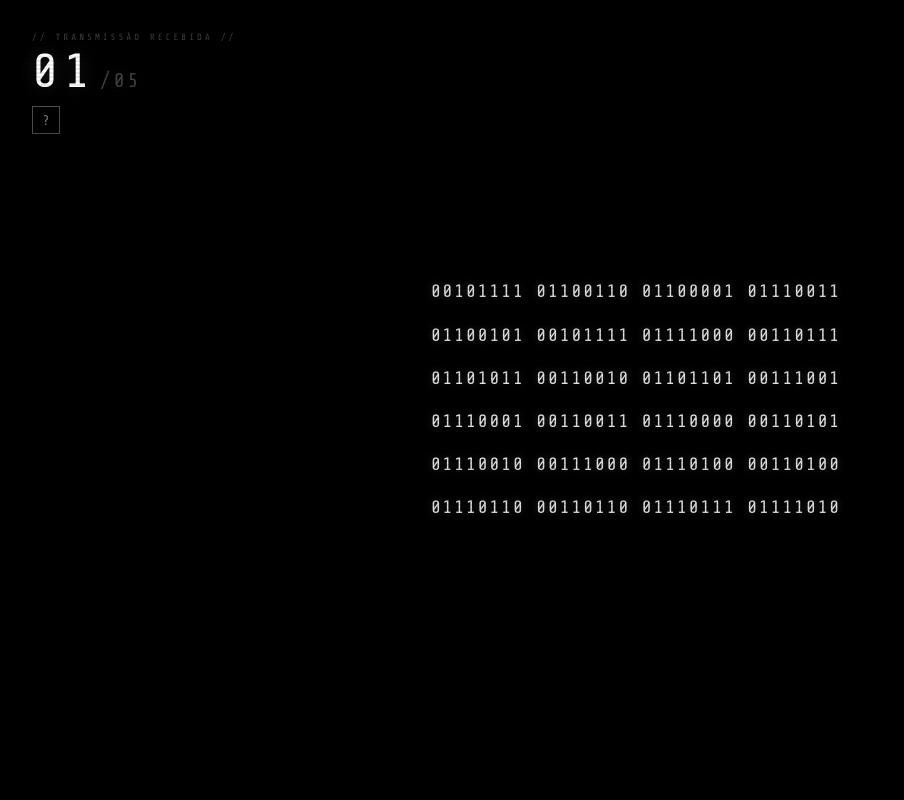
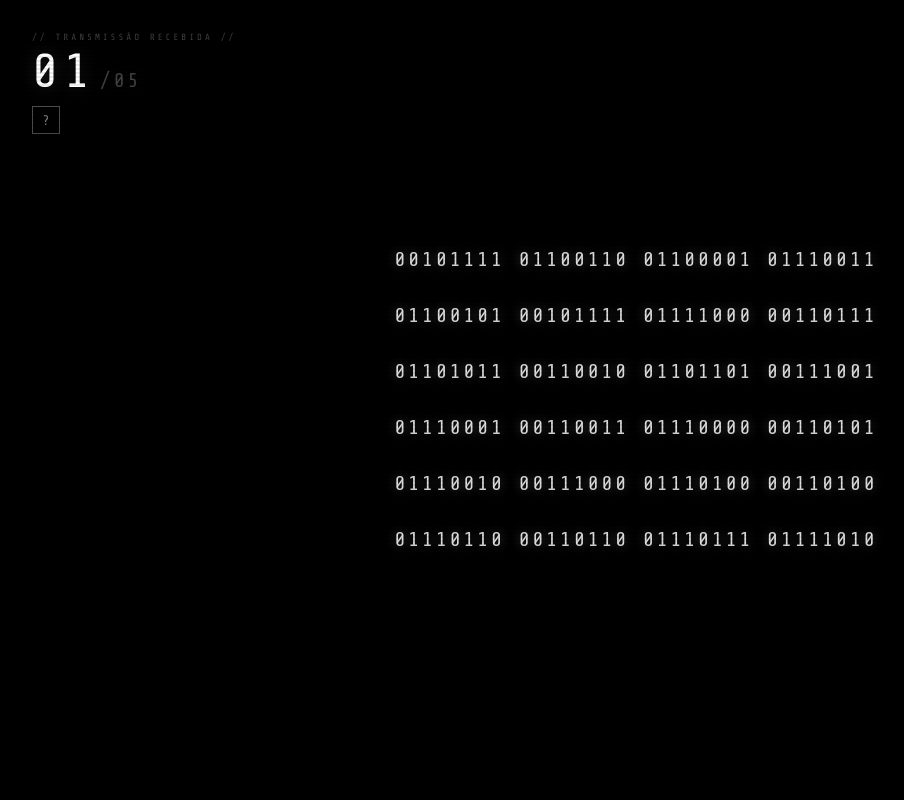
Before and after one commit to Pedroaruana/Cicada-3301, a Flask app: page /fase/1 in a window 1280 px wide. Shown: the whole page, without its empty margins (4-908 px from the left). Run offline with Flask 3, Linux system fonts and the light colour scheme; some web fonts are replaced.

Commit message:
style: ajustes no layout do binario da fase 1

```diff
--- a/static/css/style.css
+++ b/static/css/style.css
@@ -351,11 +351,11 @@ body {
 
 .binario-principal {
   font-family: 'Share Tech Mono', monospace;
-  font-size: clamp(13px, 2.2vw, 18px);
-  line-height: 2.4;
+  font-size: clamp(14px, 2.5vw, 20px);
+  line-height: 2.8;
   color: rgba(255,255,255,0.88);
-  text-shadow: 0 0 10px rgba(255,255,255,0.2);
-  letter-spacing: 2px;
+  text-shadow: 0 0 12px rgba(255,255,255,0.25);
+  letter-spacing: 3px;
   white-space: pre;
 }
 
```
